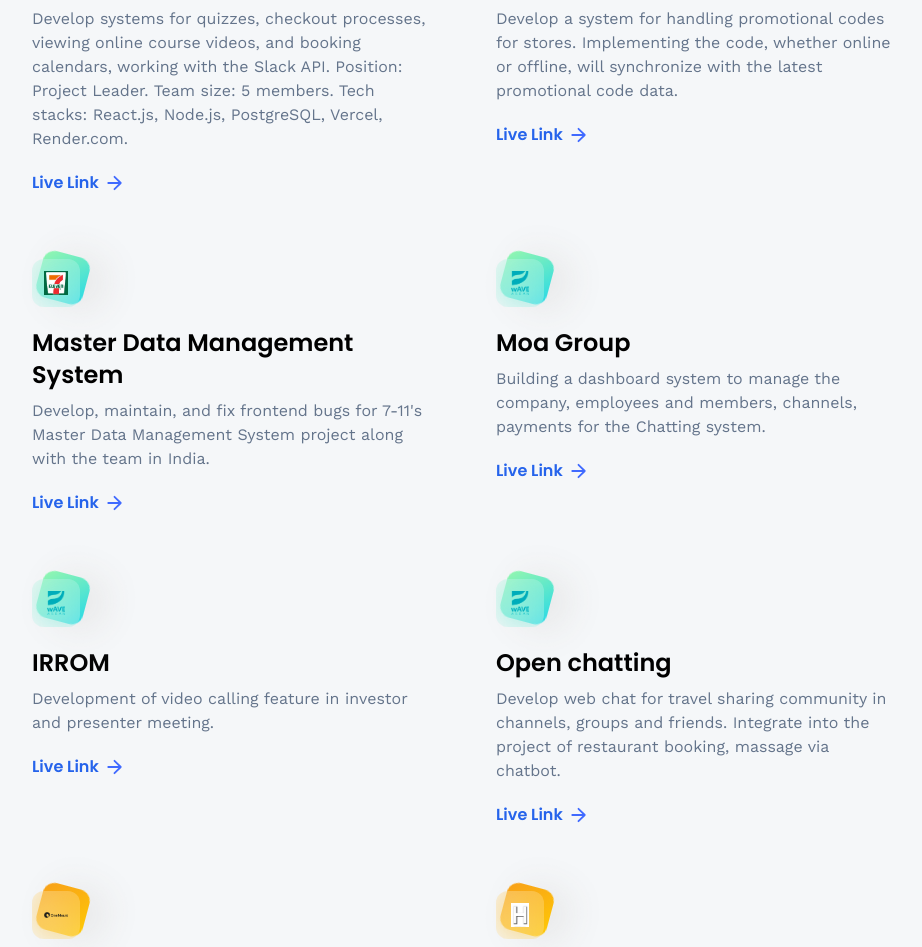
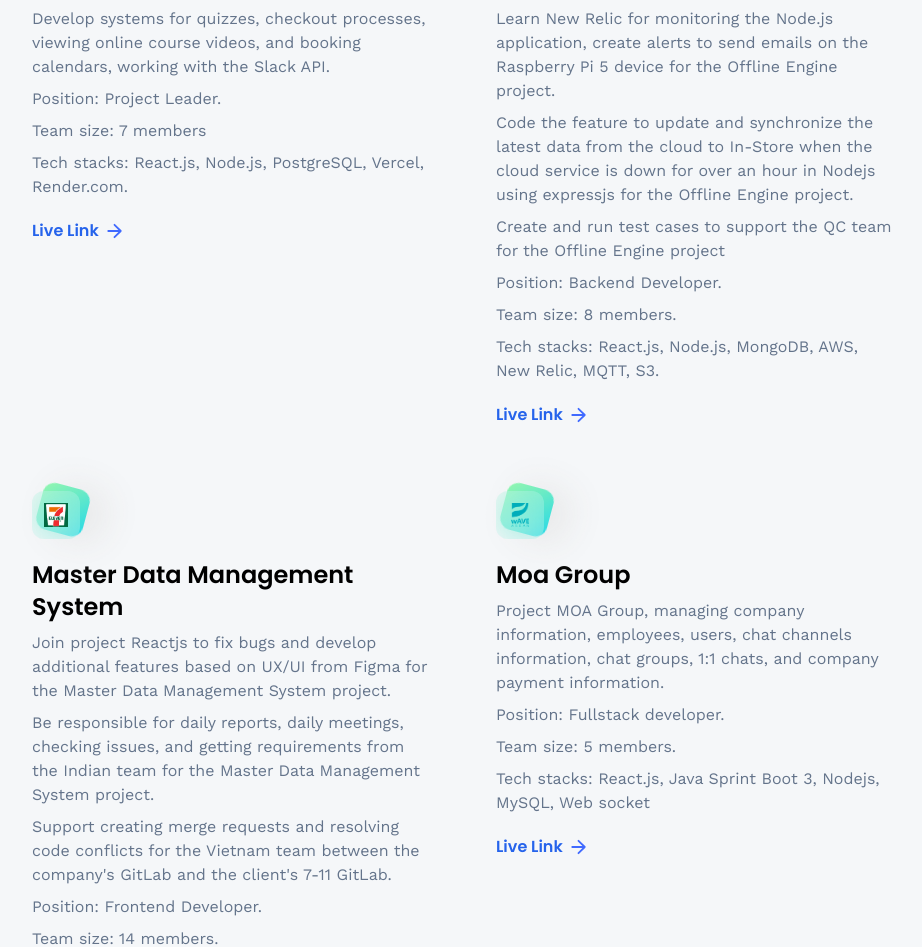
Before and after one commit to baophung020394/phunggiabao-portfolio, a React (Vite) app: page /projects in a window 1280 px wide. Shown: the part 485-1432 px from the top of the page, without its empty margins (160-1082 px from the left). Built offline with nearby package versions, Linux system fonts and the light colour scheme; no server answers.

Commit message:
update description

```diff
--- a/src/contants/index.js
+++ b/src/contants/index.js
@@ -222,64 +222,101 @@
     iconUrl: viralprofit,
     theme: "btn-back-red",
     name: "Viral profit",
-    description:
-      "Develop systems for quizzes, checkout processes, viewing online course videos, and booking calendars, working with the Slack API. Position: Project Leader. Team size: 5 members. Tech stacks: React.js, Node.js, PostgreSQL, Vercel, Render.com.",
+    description: [
+      "Develop systems for quizzes, checkout processes, viewing online course videos, and booking calendars, working with the Slack API.",
+      "Position: Project Leader.",
+      "Team size: 7 members",
+      "Tech stacks: React.js, Node.js, PostgreSQL, Vercel, Render.com.",
+    ],
     link: "https://www.viralprofits.yt/quiz",
   },
   {
     iconUrl: seven11,
     theme: "btn-back-green",
     name: "Offline Engine",
-    description:
-      "Develop a system for handling promotional codes for stores. Implementing the code, whether online or offline, will synchronize with the latest promotional code data.",
+    description: [
+      "Learn New Relic for monitoring the Node.js application, create alerts to send emails on the Raspberry Pi 5 device for the Offline Engine project.",
+      "Code the feature to update and synchronize the latest data from the cloud to In-Store when the cloud service is down for over an hour in Nodejs using expressjs for the Offline Engine project.",
+      "Create and run test cases to support the QC team for the Offline Engine project",
+      "Position: Backend Developer.",
+      "Team size: 8 members.",
+      "Tech stacks: React.js, Node.js, MongoDB, AWS, New Relic, MQTT, S3.",
+    ],
     link: "none",
   },
   {
     iconUrl: seven11,
     theme: "btn-back-green",
     name: "Master Data Management System",
-    description:
-      "Develop, maintain, and fix frontend bugs for 7-11's Master Data Management System project along with the team in India.",
+    description: [
+      "Join project Reactjs to fix bugs and develop additional features based on UX/UI from Figma for the Master Data Management System project.",
+      "Be responsible for daily reports, daily meetings, checking issues, and getting requirements from the Indian team for the Master Data Management System project.",
+      "Support creating merge requests and resolving code conflicts for the Vietnam team between the company's GitLab and the client's 7-11 GitLab.",
+      "Position: Frontend Developer.",
+      "Team size: 14 members.",
+      "Tech stacks: React.js",
+    ],
     link: "none",
   },
   {
     iconUrl: waveasean,
     theme: "btn-back-green",
     name: "Moa Group",
-    description:
-      "Building a dashboard system to manage the company, employees and members, channels, payments for the Chatting system.",
+    description: [
+      "Project MOA Group, managing company information, employees, users, chat channels information, chat groups, 1:1 chats, and company payment information.",
+      "Position: Fullstack developer.",
+      "Team size: 5 members.",
+      "Tech stacks: React.js, Java Sprint Boot 3, Nodejs, MySQL, Web socket",
+    ],
     link: "none",
   },
   {
     iconUrl: waveasean,
     theme: "btn-back-green",
     name: "IRROM",
-    description:
+    description: [
       "Development of video calling feature in investor and presenter meeting.",
+      "Position: Fullstack developer.",
+      "Team size: 5 members.",
+      "Tech stacks: React.js, Java Sprint Boot 3, Nodejs, MySQL, Web socket",
+    ],
     link: "none",
   },
   {
     iconUrl: waveasean,
     theme: "btn-back-green",
     name: "Open chatting",
-    description:
+    description: [
       "Develop web chat for travel sharing community in channels, groups and friends. Integrate into the project of restaurant booking, massage via chatbot.",
+      "Position: Fullstack developer.",
+      "Team size: 5 members.",
+      "Tech stacks: React.js, Java Sprint Boot 3, Nodejs, MySQL, Web socket",
+    ],
     link: "none",
   },
   {
     iconUrl: onemount,
     theme: "btn-back-yellow",
     name: "Q & A",
-    description:
+    description: [
       "Develop a Q&A game application using the React.js library and integrate it into the VinID e-wallet. Coordinate with the QC team to fix UI bugs on mobile devices.",
+      "Position: Senior Software Engineer.",
+      "Team size: 18 members.",
+      "Tech stacks: React.js",
+    ],
+
     link: "none",
   },
   {
     iconUrl: hpicture,
     theme: "btn-back-yellow",
     name: "Hanh Tinh (GLOBALTECH)",
-    description:
+    description: [
       "Develop a project for booking breakfast and lunch for the company's internal staff. Develop a Big Data project, collaborating with the QC team to fix UI errors.",
+      "Position:  Junior Frontend.",
+      "Team size: 4 members.",
+      "Tech stacks: Angular 9",
+    ],
     link: "none",
   },
 ];
--- a/src/pages/Project.jsx
+++ b/src/pages/Project.jsx
@@ -50,7 +50,12 @@
               <h4 className="text-2xl font-poppins font-semibold">
                 {project.name}
               </h4>
-              <p className="mt-2 text-slate-500">{project.description}</p>
+              {project?.description.map((text, index) => (
+                <p className="mt-2 text-slate-500" key={index}>
+                  {text}
+                </p>
+              ))}
+
               <div className="mt-5 flex items-center gap-2 font-poppins">
                 <Link
                   to={project.link === "none" ? "/projects" : project.link}
```
